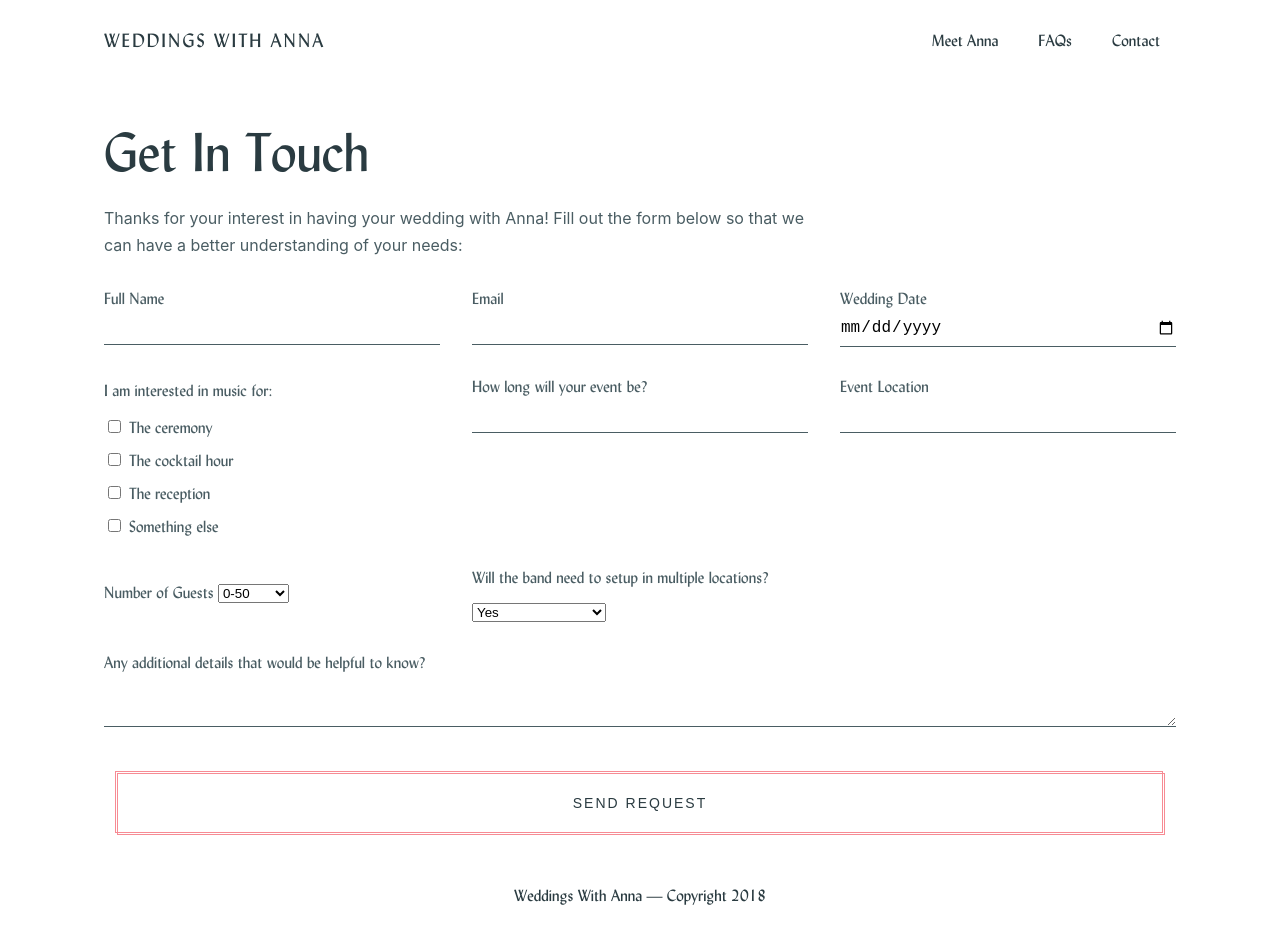
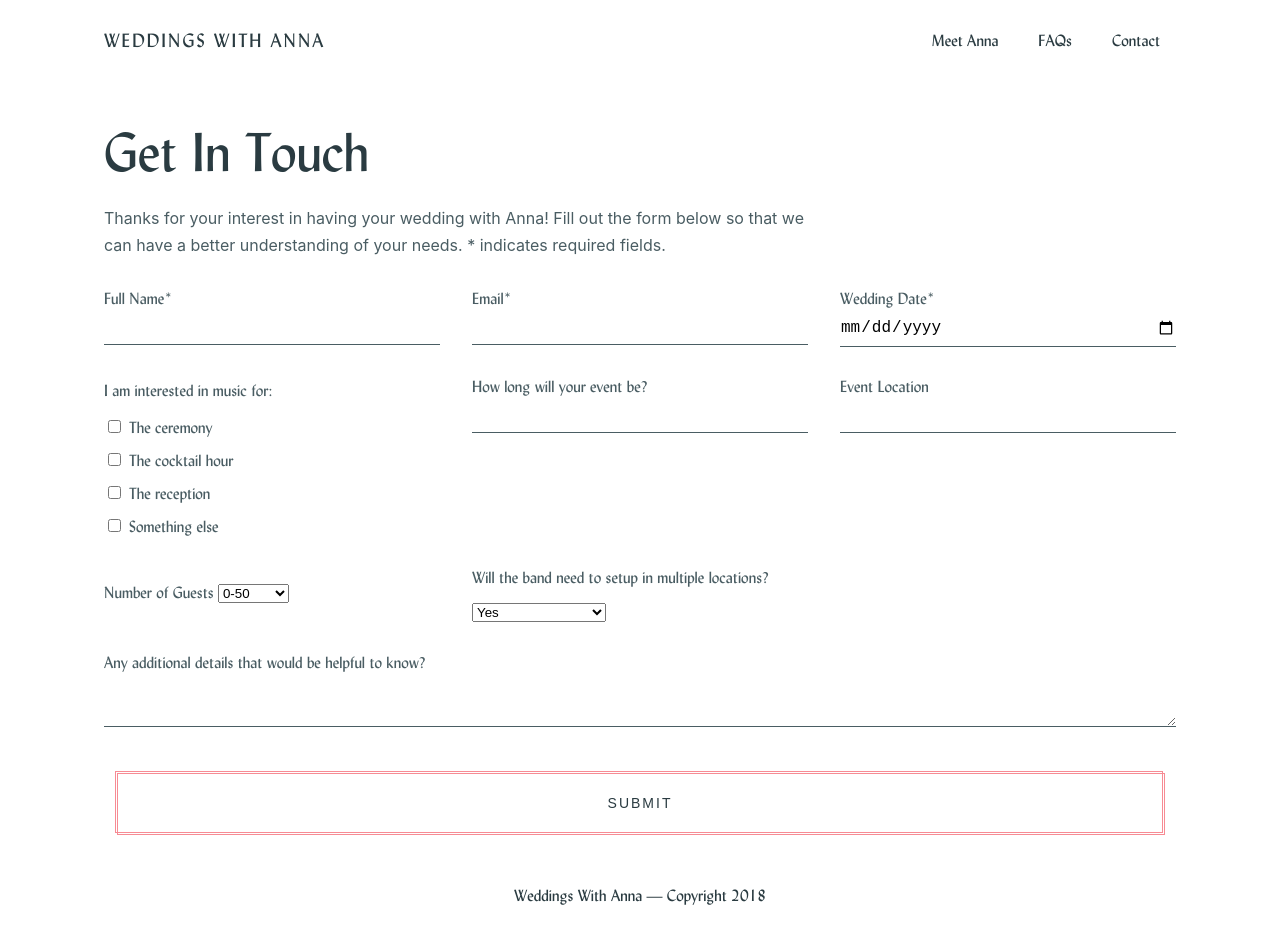
Before and after one commit to lukemoderwell/wwa, a Jekyll site: the page built from contact.html, in a window 1280 px wide. Built offline with Jekyll 4.4.1, drawn with Linux system fonts in a browser that asks for light colours.

Commit message:
update contact flow with captcha

```diff
--- a/_layouts/default.html
+++ b/_layouts/default.html
@@ -37,6 +37,10 @@
     </script>
 
     <link href="https://fonts.googleapis.com/css?family=Libre+Franklin:400,400i" rel="stylesheet">
+
+    {% if page.title == "Contact | Weddings With Anna" %}
+      <script src='https://www.google.com/recaptcha/api.js'></script>
+    {% endif %}
   </head>
   <body>
     <div class="app">
@@ -64,58 +68,6 @@
     </div>
 
     <script type="text/javascript">
-      document.addEventListener("DOMContentLoaded", function() {
-        // audio
-        const audioTriggers = document.querySelectorAll('[data-audio-trigger]');
-
-        function togglePlayIcon(el) {
-          const playIcon = el.getElementsByClassName('play')[0];
-          !playIcon.classList.contains('pause') ? playIcon.classList.add('pause') : playIcon.classList.remove('pause');
-        }
-
-        function toggleAudio(src) {
-          !src.paused ? src.pause() : src.play();
-          togglePlayIcon(src.parentElement);
-        }
-        for (var i = 0; i < audioTriggers.length; i+= 1) {
-          audioTriggers[i].addEventListener('click', function() {
-            toggleAudio(this.lastElementChild);
-          });
-        };
-
-        // scroll events
-        function applyDarkTheme() {
-          document.getElementsByClassName('app-background')[0].style.background = `#1a1a1a`;
-          document.body.classList.add('theme-dark');
-        }
-
-        function removeDarkTheme() {
-          document.getElementsByClassName('app-background')[0].style.background = ``;
-          document.body.classList.remove('theme-dark');
-        }
-
-
-        function isScrolledIntoView(el) {
-          var rect = el.getBoundingClientRect();
-          var elemTop = rect.top;
-          var elemBottom = rect.bottom;
-
-          // Only completely visible elements return true:
-          // var isVisible = (elemTop >= 0) && (elemBottom <= window.innerHeight);
-          // Partially visible elements return true:
-          isVisible = elemTop < window.innerHeight && elemBottom >= 0;
-          isVisible ? applyDarkTheme() : removeDarkTheme();
-        }
-
-        window.addEventListener('scroll', function() {
-          console.log(window.scrollY);
-          // isScrolledIntoView(document.getElementsByClassName('content-services')[0]);
-        })
-
-      });
-    </script>
-
-    <script type="text/javascript">
       //uncomment and change this to false if you're having trouble with WOFFs
       //var woffEnabled = true;
       //to place your webfonts in a custom directory
--- a/contact.html
+++ b/contact.html
@@ -6,20 +6,21 @@
 <section class="contact">
   <div class="grid">
     <h2 class="grid-item f2 serif flush-bottom">Get In Touch</h2>
-    <p class="grid-item">Thanks for your interest in having your wedding with Anna! Fill out the form below so that we can have a better understanding of your needs:</p>
+    <p class="grid-item">Thanks for your interest in having your wedding with Anna! Fill out the form below so that we
+      can have a better understanding of your needs. * indicates required fields.</p>
   </div>
-  <form class="grid serif" action="/thanks" name="contact" method="post" netlify>
+  <form id="contact-form" class="grid serif" action="/thanks" name="contact" method="POST" netlify>
     <fieldset>
-      <label for="fullName">Full Name</label>
-      <input name="fullName" required type="text" />
+      <label for="fullName">Full Name*</label>
+      <input id="name" name="fullName" required type="text" required>
     </fieldset>
     <fieldset>
-      <label for="email">Email</label>
-      <input name="email" type="email" />
+      <label for="email">Email*</label>
+      <input id="email" name="email" type="email" required>
     </fieldset>
     <fieldset>
-      <label for="weddingDate">Wedding Date</label>
-      <input name="weddingDate" type="date" />
+      <label for="weddingDate">Wedding Date*</label>
+      <input name="weddingDate" type="date" required>
     </fieldset>
     <fieldset>
       <p class="label">I am interested in music for:</p>
@@ -30,11 +31,11 @@
     </fieldset>
     <fieldset>
       <label for="length">How long will your event be?</label>
-      <input name="length" type="text"/>
+      <input name="length" type="text">
     </fieldset>
     <fieldset>
       <label for="location">Event Location</label>
-      <input name="location" type="text" />
+      <input name="location" type="text">
     </fieldset>
     <fieldset>
       <label for="guests">Number of Guests</label>
@@ -58,6 +59,24 @@
       <label for="additionalDetails">Any additional details that would be helpful to know?</label>
       <textarea name="additionalDetails" maxlength="500"></textarea>
     </fieldset>
-    <fieldset><button class="c-button" type="submit"><a>Send Request</a></button></div></fieldset>
+    <fieldset>
+      <button
+        class="g-recaptcha c-button"
+        type="submit"
+        data-sitekey="6LdrnnEUAAAAAD3yG375MhYwki7NKzADpqfqA9_f"
+        data-callback='onSubmit'>
+        <a>Submit</a>
+      </button>
+    </fieldset>
   </form>
 </section>
+
+<script>
+  function onSubmit(token) {
+    const email = document.getElementById('email');
+    const name = document.getElementById('name');
+    if (email.value !== "" && name.value !== "") {
+      document.getElementById("contact-form").submit();
+    }
+  }
+</script>
--- a/thanks.html
+++ b/thanks.html
@@ -8,8 +8,8 @@
     <div class="grid-item">
       <h2 class="f2 serif flush-bottom">Thank You!</h2>
       <p>We've received your form submission. Look forward to hearing from Anna soon!</p>
-      <p>In the meantime, here's a classic video:</p>
-      <iframe width="1279" height="719" src="https://www.youtube.com/embed/aMS0O3kknvk?ecver=1" frameborder="0" allow="autoplay; encrypted-media" allowfullscreen></iframe>
+      <p>In the meantime, checkout some of Anna's music on Spotify:</p>
+      <iframe src="https://open.spotify.com/embed/artist/7xe7qzQ4BlFpgbl6KI4ftW" width="320" height="380" frameborder="0" allowtransparency="true" allow="encrypted-media"></iframe>
     </div>
   </div>
 </section>
```
